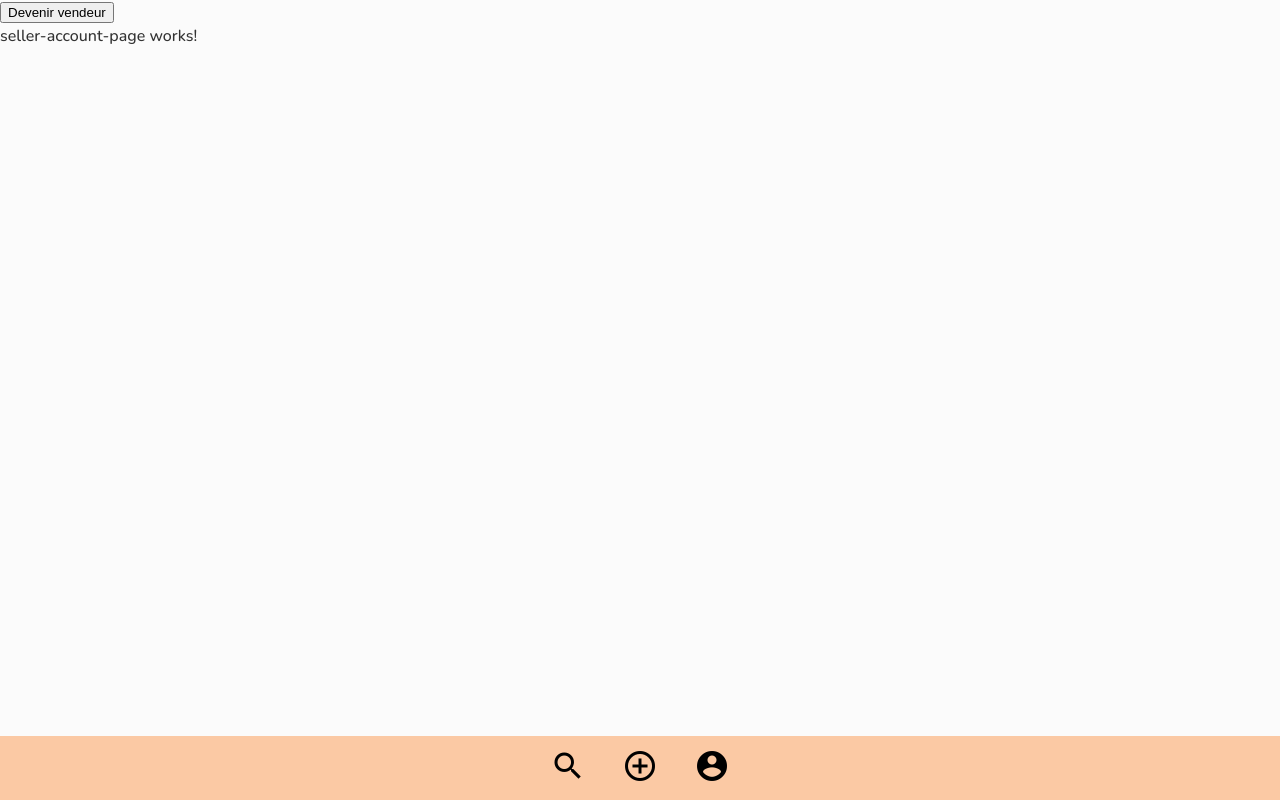
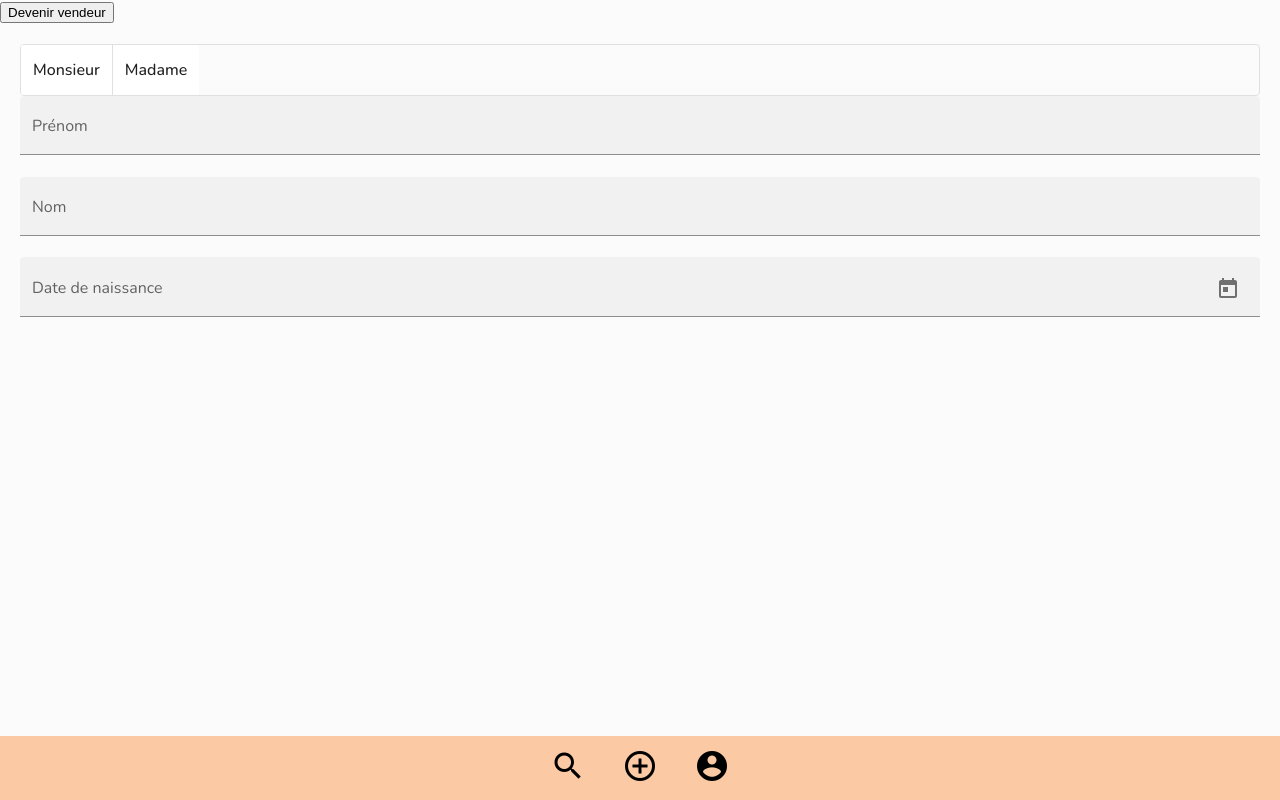
Before and after one commit to zeuros/e-service, an Angular app in the folder resources/frontend/angular/: page /votre-compte in a window 1280 px wide. Built offline with nearby package versions, Linux system fonts and the light colour scheme.

Commit message:
small subscription form with name / surname / birthdate / sex

```diff
--- a/resources/frontend/angular/src/app/core/components/your-account/seller-account/seller-account.component.html
+++ b/resources/frontend/angular/src/app/core/components/your-account/seller-account/seller-account.component.html
@@ -1 +1,29 @@
-<p>seller-account-page works!</p>
+<form class="seller-form" [formGroup]="sellerForm" novalidate>
+
+  <mat-button-toggle-group #group="matButtonToggleGroup" formControlName="sex">
+    <mat-button-toggle value="'M'">
+      <span>Monsieur</span>
+    </mat-button-toggle>
+    <mat-button-toggle value="'F">
+      <span>Madame</span>
+    </mat-button-toggle>
+  </mat-button-toggle-group>
+
+  <mat-form-field color="primary" appearance="fill">
+    <mat-label>Prénom</mat-label>
+    <input matInput formControlName="firstName">
+  </mat-form-field>
+
+  <mat-form-field color="primary" appearance="fill">
+    <mat-label>Nom</mat-label>
+    <input matInput formControlName="lastName">
+  </mat-form-field>
+
+  <mat-form-field appearance="fill">
+    <mat-label>Date de naissance</mat-label>
+    <input matInput [matDatepicker]="picker" placeholder="01/01/2000" [min]="minDate" [max]="maxDate" formControlName="birthDate">
+    <mat-datepicker-toggle matSuffix [for]="picker"></mat-datepicker-toggle>
+    <mat-datepicker touchUi #picker></mat-datepicker>
+  </mat-form-field>
+
+</form>
--- a/resources/frontend/angular/src/app/core/components/your-account/seller-account/seller-account.component.scss
+++ b/resources/frontend/angular/src/app/core/components/your-account/seller-account/seller-account.component.scss
@@ -0,0 +1,8 @@
+.seller-form {
+  display: flex;
+  flex-direction: column;
+  padding: 20px;
+  &> * {
+    min-height: 50px;
+  }
+}
--- a/resources/frontend/angular/src/app/core/components/your-account/seller-account/seller-account.component.ts
+++ b/resources/frontend/angular/src/app/core/components/your-account/seller-account/seller-account.component.ts
@@ -1,4 +1,5 @@
-import { Component, OnInit } from '@angular/core';
+import {Component, OnInit} from '@angular/core';
+import {FormBuilder, FormGroup} from "@angular/forms";
 
 @Component({
   selector: 'app-seller-account',
@@ -7,7 +8,24 @@ import { Component, OnInit } from '@angular/core';
 })
 export class SellerAccountComponent implements OnInit {
 
-  constructor() { }
+  minDate: Date;
+  maxDate: Date = new Date();
+  sellerForm: FormGroup;
+
+  constructor(
+    private fb: FormBuilder,
+  ) {
+
+    const currentYear = new Date().getFullYear();
+    this.minDate = new Date(currentYear - 100, 0, 1);
+
+    this.sellerForm = this.fb.group({
+      sex: [],
+      firstName: [],
+      lastName: [],
+      birthDate: [],
+    });
+  }
 
   ngOnInit(): void {
   }
```
Also changed, not shown: resources/frontend/angular/src/app/core/core.module.ts (+8 -4 lines).
